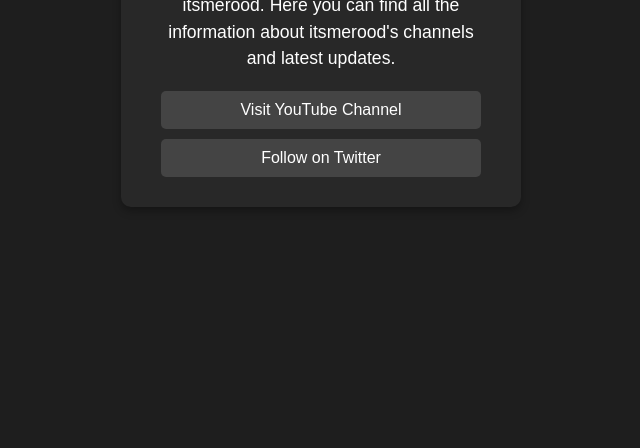
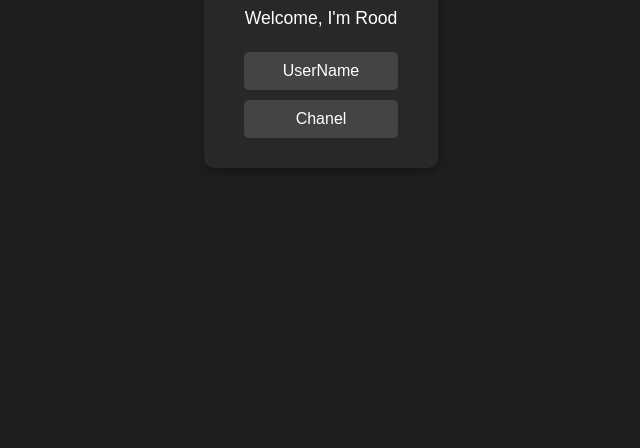
Before and after one commit to mashurihamdan9/mashurihamdan9.github.io, a plain HTML site: page index.html in a window 1280 px wide. Shown: the part 352-800 px from the top of the page, without its empty margins (319-959 px from the left). Drawn offline with Linux system fonts and the light colour scheme.

Commit message:
Update index.html

```diff
--- a/index.html
+++ b/index.html
@@ -72,9 +72,9 @@
     <div class="container">
         <div class="info-box">
             <h1>itsmerood</h1>
-            <p>Welcome to the official page of itsmerood. Here you can find all the information about itsmerood's channels and latest updates.</p>
-            <button class="btn" onclick="location.href='https://www.youtube.com/channel/itsmerood'">Visit YouTube Channel</button>
-            <button class="btn" onclick="location.href='https://www.twitter.com/itsmerood'">Follow on Twitter</button>
+            <p>Welcome, I'm Rood</p>
+            <button class="btn" onclick="location.href='https://www.t.me/itsmerood'">UserName</button>
+            <button class="btn" onclick="location.href='https://www.t.me/TeamRood'">Chanel</button>
         </div>
     </div>
 </body>
```
